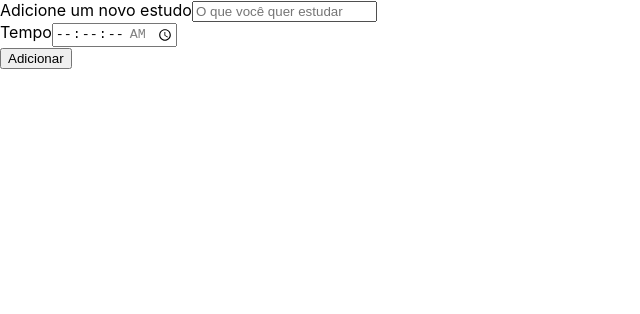
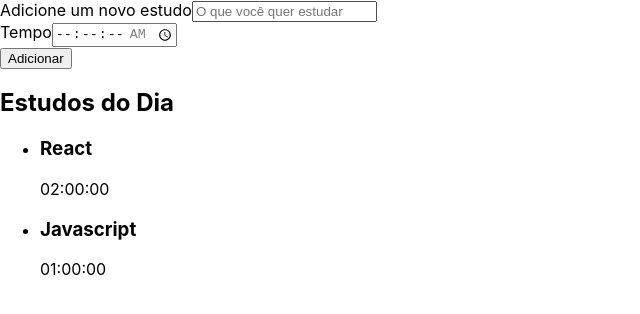
Before and after one commit to yurialves021/react-studies, a React (Create React App) app: page / in a window 1280 px wide. Shown: the top 314 px of the page, without its empty margins (0-640 px from the left). Built offline with nearby package versions, Linux system fonts and the light colour scheme.

Commit message:
Criação do componente List

```diff
--- a/src/App.tsx
+++ b/src/App.tsx
@@ -1,11 +1,13 @@
 import React from 'react';
 import Form from './components/Form';
+import List from './components/List';
 
 
 function App() {
   return (
     <div>
-     <Form></Form>
+     <Form />
+     <List />
     </div>
   );
 }
--- a/src/components/Form/index.tsx
+++ b/src/components/Form/index.tsx
@@ -1,6 +1,7 @@
 import React from "react";
 import './Form.css';
 import Button from '../Button/';
+
 
 const Form = () => {
     return (
@@ -8,6 +9,7 @@ const Form = () => {
         <form>
             <div>
                 <label htmlFor="tarefa">Adicione um novo estudo</label>
+
                 <input
                     type="text"
                     placeholder="O que você quer estudar"
--- /dev/null
+++ b/src/components/List/index.tsx
@@ -0,0 +1,33 @@
+import React from "react";
+import './List.css';
+
+const List = () => {
+
+    const tarefas = [
+        {
+            tarefa: 'React',
+            tempo: '02:00:00'
+        },
+        {
+            tarefa: 'Javascript',
+            tempo: '01:00:00'
+        }
+    ];
+
+    return (
+        <aside>
+            <h2>Estudos do Dia</h2>
+            <ul>
+                {tarefas.map((item, index) => {
+                    return (<li key={index}>
+                        <h3> {item.tarefa} </h3>
+                        <span>{item.tempo}</span>
+                    </li>
+                    )
+                })}
+            </ul>
+        </aside>
+    )
+}
+
+export default List;
```
Also changed, not shown: src/components/List/List.css (added).
